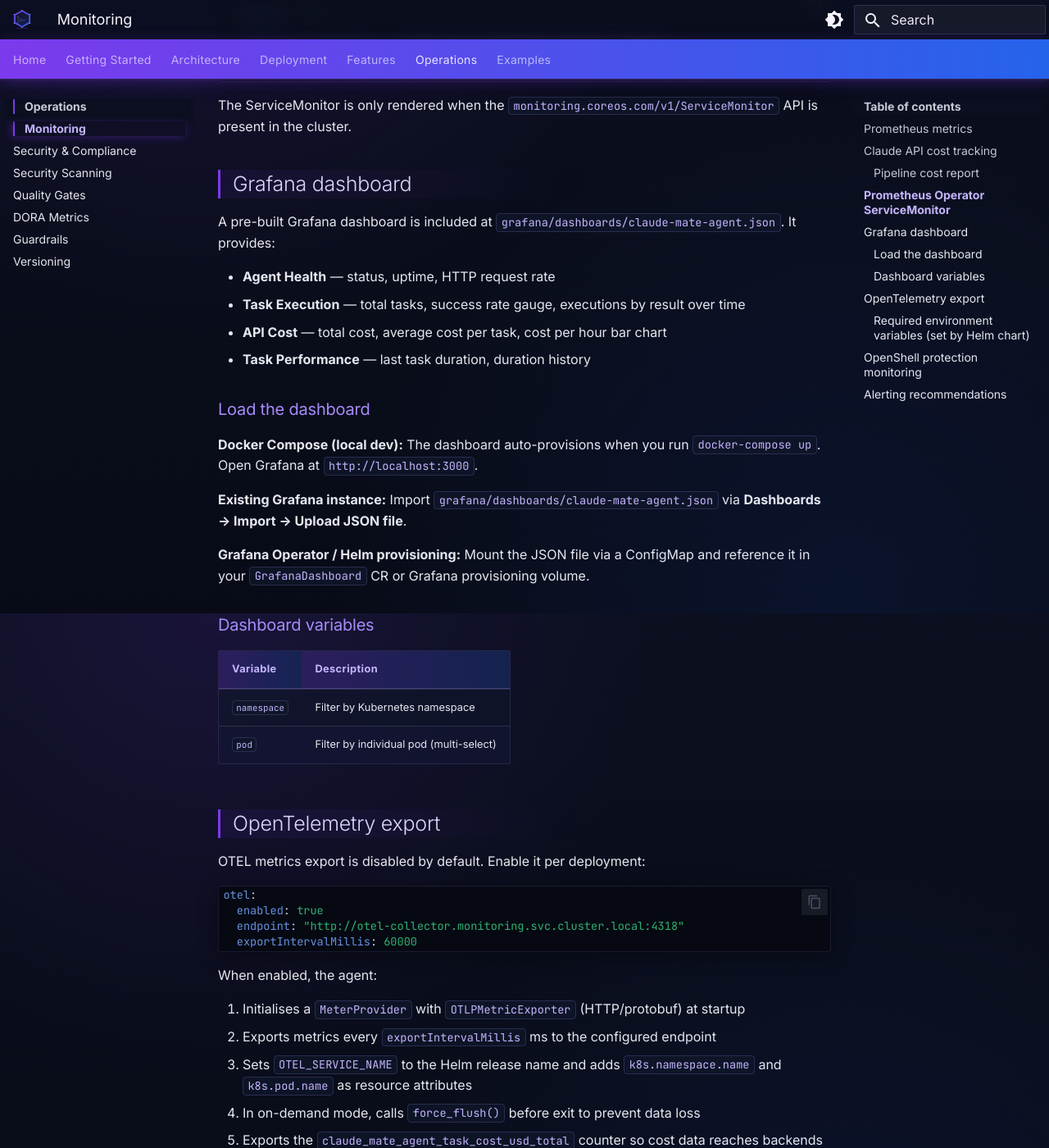
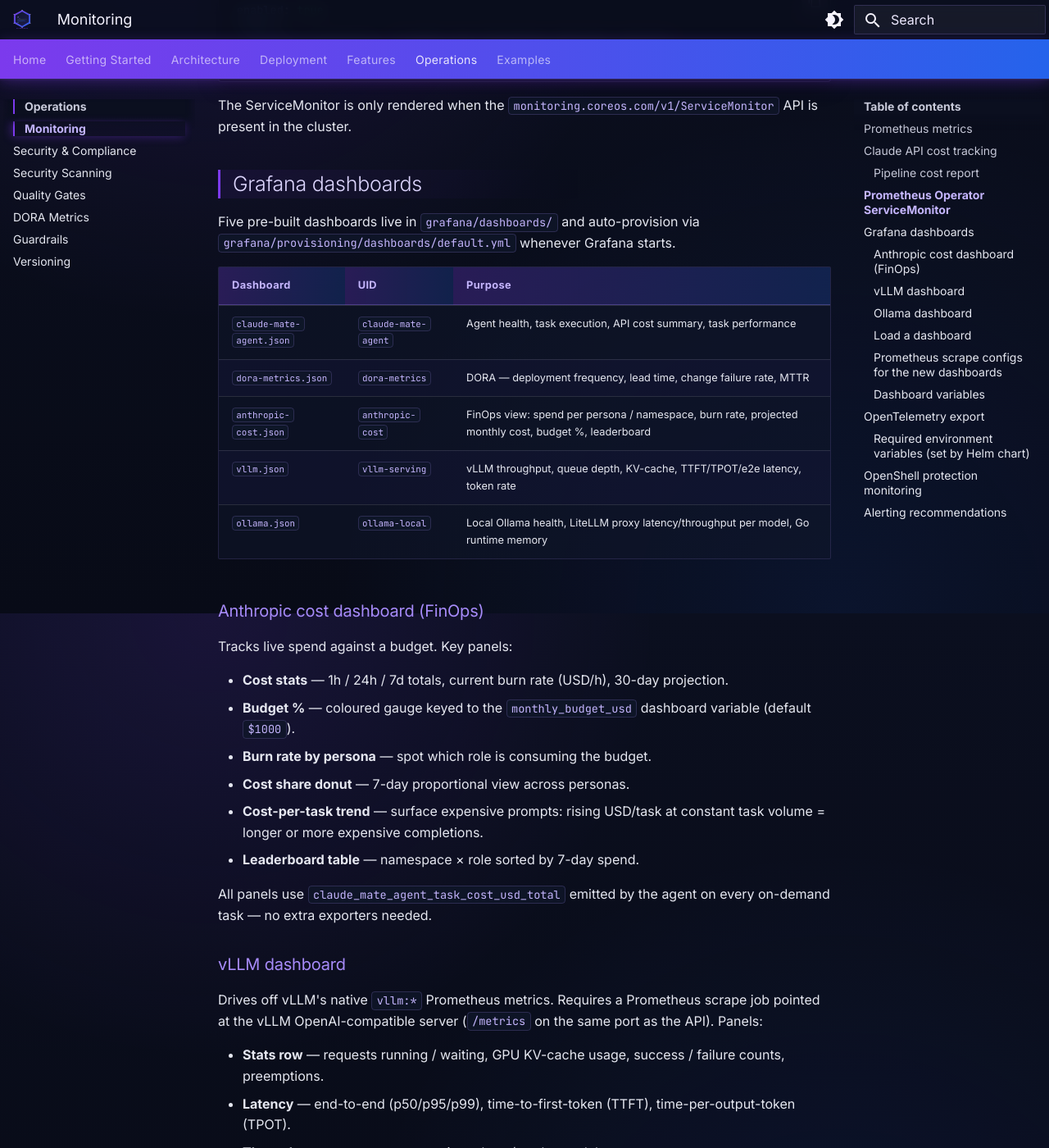
Before and after one commit to bigg01/claude-mate-agent, an MkDocs documentation site: the page built from docs/monitoring.md, in a window 1280 px wide and 1400 px high, scrolled down 1952 px. Shown: the whole window at 82% size. Built offline with MkDocs 1.6.1 and Material for MkDocs 9.7.7, drawn with Linux system fonts in a browser that asks for light colours; some of the changed text lies outside the part shown.

Commit message:
feat(grafana): add vLLM, Ollama, and Anthropic-cost dashboards
Three new dashboards drop into grafana/dashboards/ and auto-provision
via the existing file provider in grafana/provisioning/dashboards/default.yml.

vllm.json (uid: vllm-serving)
  Drives off vLLM's native vllm:* Prometheus metrics. Stats row:
  requests running/waiting, GPU KV-cache usage, success/failure/
  preemption counts. Latency panels: end-to-end p50/p95/p99,
  time-to-first-token, time-per-output-token. Throughput: prompt
  + generation tokens/sec. Templated on $model and $instance for
  multi-model / multi-replica deployments.

ollama.json (uid: ollama-local)
  Ollama's own Prometheus surface is thin (Go runtime + process), so
  this dashboard blends three sources: Ollama process metrics, LiteLLM
  proxy latency/throughput per model, and the agent's task view
  (confirming zero cost + surfacing failures). A textbox panel
  documents the required scrape jobs.

anthropic-cost.json (uid: anthropic-cost)
  FinOps dashboard built on claude_mate_agent_task_cost_usd_total
  (already emitted by the agent — no extra exporter). Top row:
  1h/24h/7d cost, burn rate USD/h, 30-day projection, budget %.
  Burn rate by persona timeseries. 7-day cost-share donut. Per-persona
  bar gauge. Cost-per-task trend (rising at constant volume = expensive
  prompts). Namespace × role leaderboard table. Templated on $namespace,
  $role, and a $monthly_budget_usd textbox (default 1000) that drives
  the budget % gauge.

prometheus.yml gets commented scrape job templates for ollama,
litellm, and vllm so users see exactly how to wire them up. The
docker-compose path doesn't enable them by default — uncomment when
running the local-llm overlay.

docs/monitoring.md "Grafana dashboard" section rewritten to enumerate
all five dashboards (existing two plus three new), document each one's
purpose and required scrape config, and consolidate the dashboard
variables table.

Verified: all three new JSON files parse cleanly; mkdocs --strict
builds in 0.68s.

Co-Authored-By: Claude Opus 4.7 (1M context) <noreply@anthropic.com>

````diff
--- a/docs/monitoring.md
+++ b/docs/monitoring.md
@@ -74,29 +74,84 @@ serviceMonitor:
 
 The ServiceMonitor is only rendered when the `monitoring.coreos.com/v1/ServiceMonitor` API is present in the cluster.
 
-## Grafana dashboard
+## Grafana dashboards
 
-A pre-built Grafana dashboard is included at `grafana/dashboards/claude-mate-agent.json`. It provides:
+Five pre-built dashboards live in `grafana/dashboards/` and auto-provision via `grafana/provisioning/dashboards/default.yml` whenever Grafana starts.
 
-- **Agent Health** — status, uptime, HTTP request rate
-- **Task Execution** — total tasks, success rate gauge, executions by result over time
-- **API Cost** — total cost, average cost per task, cost per hour bar chart
-- **Task Performance** — last task duration, duration history
+| Dashboard | UID | Purpose |
+|---|---|---|
+| `claude-mate-agent.json` | `claude-mate-agent` | Agent health, task execution, API cost summary, task performance |
+| `dora-metrics.json` | `dora-metrics` | DORA — deployment frequency, lead time, change failure rate, MTTR |
+| `anthropic-cost.json` | `anthropic-cost` | FinOps view: spend per persona / namespace, burn rate, projected monthly cost, budget %, leaderboard |
+| `vllm.json` | `vllm-serving` | vLLM throughput, queue depth, KV-cache, TTFT/TPOT/e2e latency, token rate |
+| `ollama.json` | `ollama-local` | Local Ollama health, LiteLLM proxy latency/throughput per model, Go runtime memory |
 
-### Load the dashboard
+### Anthropic cost dashboard (FinOps)
 
-**Docker Compose (local dev):** The dashboard auto-provisions when you run `docker-compose up`. Open Grafana at `http://localhost:3000`.
+Tracks live spend against a budget. Key panels:
 
-**Existing Grafana instance:** Import `grafana/dashboards/claude-mate-agent.json` via **Dashboards → Import → Upload JSON file**.
+- **Cost stats** — 1h / 24h / 7d totals, current burn rate (USD/h), 30-day projection.
+- **Budget %** — coloured gauge keyed to the `monthly_budget_usd` dashboard variable (default `$1000`).
+- **Burn rate by persona** — spot which role is consuming the budget.
+- **Cost share donut** — 7-day proportional view across personas.
+- **Cost-per-task trend** — surface expensive prompts: rising USD/task at constant task volume = longer or more expensive completions.
+- **Leaderboard table** — namespace × role sorted by 7-day spend.
 
-**Grafana Operator / Helm provisioning:** Mount the JSON file via a ConfigMap and reference it in your `GrafanaDashboard` CR or Grafana provisioning volume.
+All panels use `claude_mate_agent_task_cost_usd_total` emitted by the agent on every on-demand task — no extra exporters needed.
+
+### vLLM dashboard
+
+Drives off vLLM's native `vllm:*` Prometheus metrics. Requires a Prometheus scrape job pointed at the vLLM OpenAI-compatible server (`/metrics` on the same port as the API). Panels:
+
+- **Stats row** — requests running / waiting, GPU KV-cache usage, success / failure counts, preemptions.
+- **Latency** — end-to-end (p50/p95/p99), time-to-first-token (TTFT), time-per-output-token (TPOT).
+- **Throughput** — prompt + generation tokens/sec by model.
+- **Queue depth** — running vs waiting over time.
+
+Template variables `$model` and `$instance` let you filter across multi-model / multi-replica deployments.
+
+### Ollama dashboard
+
+Ollama's native Prometheus surface is sparse (mostly Go runtime + process metrics), so this dashboard blends three sources:
+
+- **Ollama process** — Go memory, up/down state.
+- **LiteLLM proxy** (sitting in front of Ollama) — request latency p50/p95/p99 per model, throughput by status code, token usage.
+- **Agent's view** — `claude_mate_agent_task_*` filtered to confirm zero cost (local inference) and surface failures.
+
+### Load a dashboard
+
+**Docker Compose (local dev):** All dashboards auto-provision when you run `make compose-up` (or any of the overlay variants). Open Grafana at `http://localhost:3000`.
+
+**Existing Grafana instance:** Import the JSON via **Dashboards → Import → Upload JSON file**.
+
+**Grafana Operator / Helm provisioning:** Mount the JSON files via a ConfigMap and reference them in your `GrafanaDashboard` CR or the Grafana sidecar's provisioning volume.
+
+### Prometheus scrape configs for the new dashboards
+
+The vLLM and Ollama dashboards need additional scrape jobs. Templates are commented in `prometheus/prometheus.yml`:
+
+```yaml
+- job_name: ollama
+  static_configs:
+    - targets: ['ollama:11434']
+- job_name: litellm
+  static_configs:
+    - targets: ['litellm:4000']
+- job_name: vllm
+  static_configs:
+    - targets: ['vllm:8000']
+```
 
 ### Dashboard variables
 
-| Variable | Description |
-|---|---|
-| `namespace` | Filter by Kubernetes namespace |
-| `pod` | Filter by individual pod (multi-select) |
+| Dashboard | Variable | Description |
+|---|---|---|
+| claude-mate-agent | `namespace` | Filter by Kubernetes namespace |
+| claude-mate-agent | `pod` | Filter by individual pod (multi-select) |
+| anthropic-cost | `namespace`, `role` | Filter by namespace and persona |
+| anthropic-cost | `monthly_budget_usd` | Drives the budget % gauge (default `1000`) |
+| vllm | `model`, `instance` | Filter by served model name and vLLM replica |
+| ollama | `instance` | Filter by Ollama or LiteLLM instance |
 
 ## OpenTelemetry export
 
````
Also changed, not shown: 4 other files.
